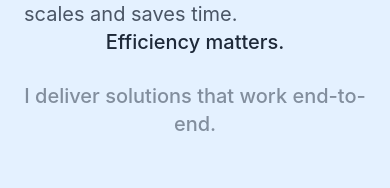
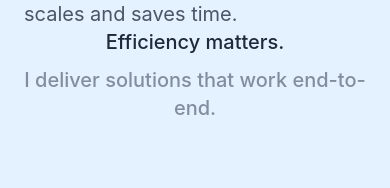
Before and after one commit to Popthemy/portfolio-temilorun, a React (Vite) app: page / in a window 390 px wide. Shown: the part 730-918 px from the top of the page. Built offline with nearby package versions, Linux system fonts and the light colour scheme.

Commit message:
reduce space beter hero-text

```diff
--- a/src/components/HeroText.jsx
+++ b/src/components/HeroText.jsx
@@ -46,7 +46,7 @@ function HeroText() {
       variants={containerVariants}
       initial="hidden"
       animate={controls}
-      className="space-y-4 text-center md:text-left"
+      className="space-y-0 text-center md:text-left"
     >
       {heroLines.map((line, i) => (
         <motion.p
```
